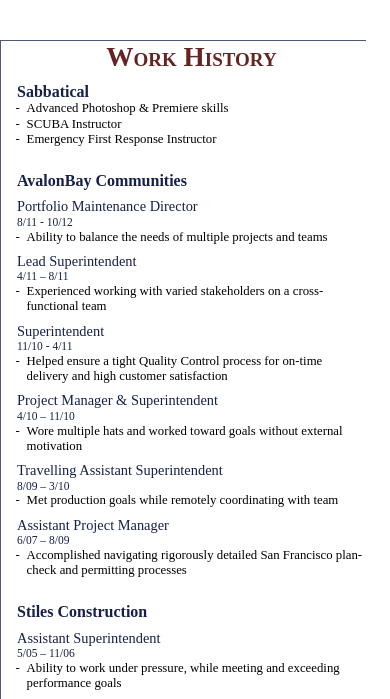
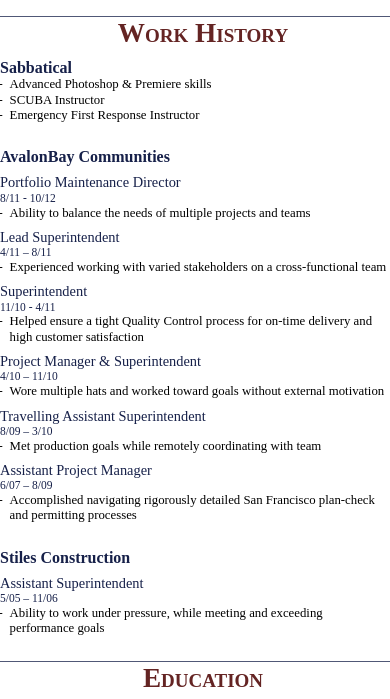
Before and after one commit to matthewkeil/old-matthewkeil.com, a website: page src/resume.webdev.html in a window 390 px wide. Shown: the part 1139-1838 px from the top of the page. Drawn offline with Linux system fonts and the light colour scheme.

Commit message:
ready to finalize

```diff
--- a/src/styles.css
+++ b/src/styles.css
@@ -440,12 +440,13 @@
   }
 }
 
-/* @media screen {
+@media screen {
+
   .container {
-    box-shadow: 0 0.5mm 2mm rgba(0, 0, 0, 0.3);
-    margin: 5mm;
+    margin: 0 auto;
+    max-width: 8.5in;
   }
-} */
+}
 
 @media screen and (max-width: 719px) {
   .container {
@@ -462,6 +463,20 @@
   h2,
   #summary {
     text-align: center;
+  }
+
+  aside {
+    padding-top: 0;
+    padding-right: 0;
+  }
+
+  aside > section {
+    border-left: none;
+    padding-left: 0;
+  }
+
+  aside h2 {
+    border-left: none;
   }
 
   /* .dates {
```
